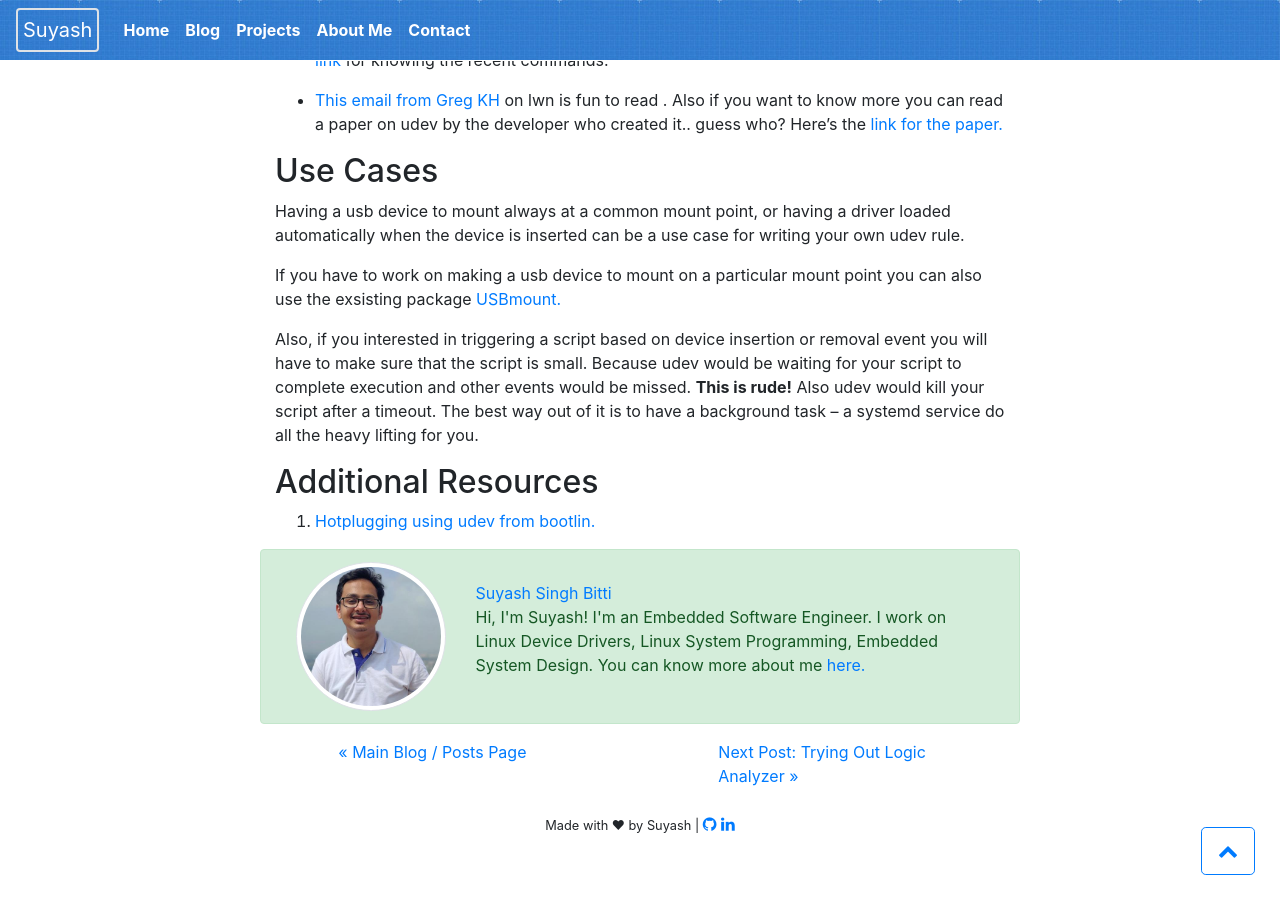
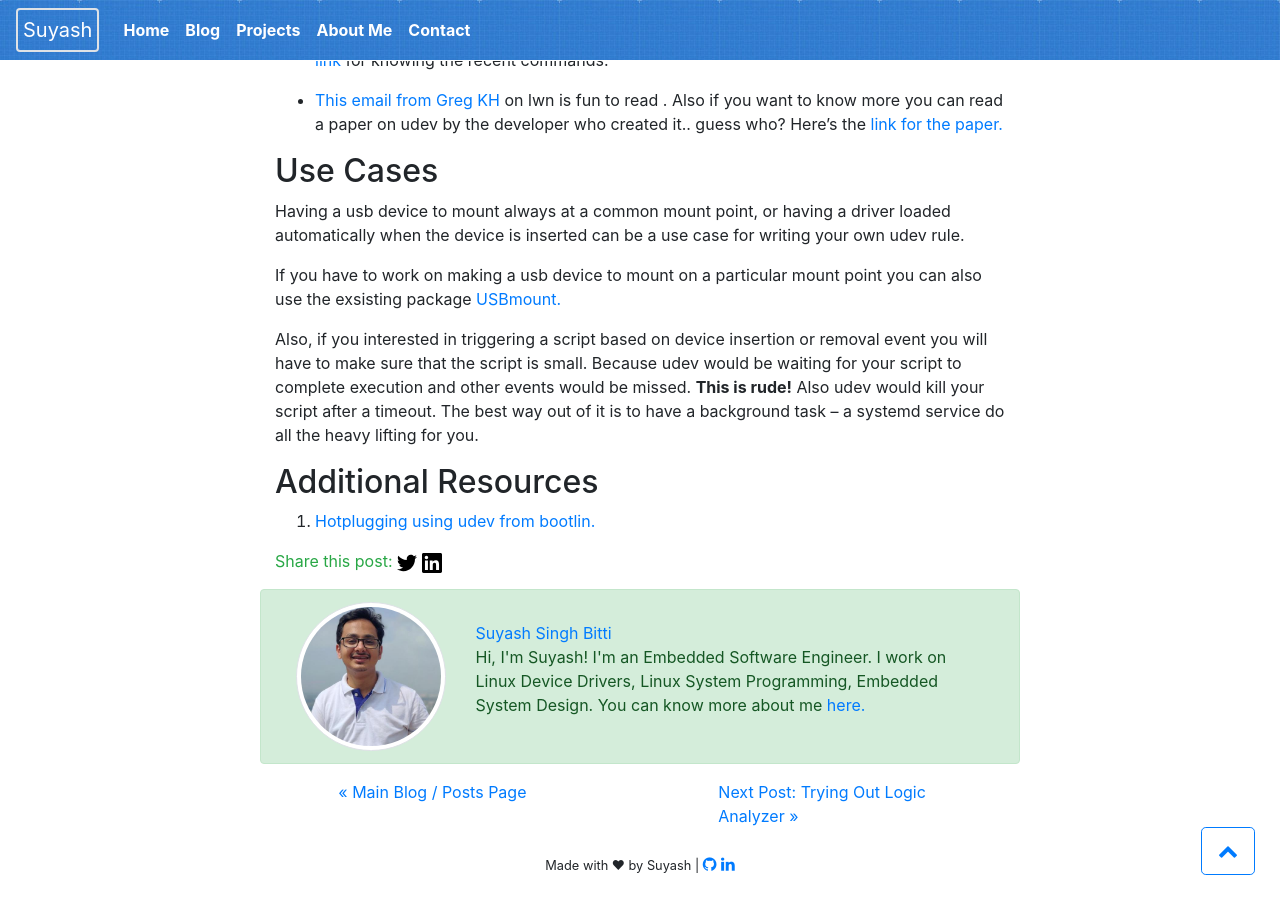
Before and after one commit to suyashsingh/suyashsingh.github.io, a Jekyll site: the page built from _posts/2019-12-29-udev-rules.md, in a window 1280 px wide and 900 px high, scrolled down 1104 px. Built offline with Jekyll 4.4.1, drawn with Linux system fonts in a browser that asks for light colours.

Commit message:
added social media share links for linkedin and twitter

```diff
--- /dev/null
+++ b/_includes/share.html
@@ -0,0 +1,10 @@
+<!-- Social Media Sharing -->
+<div class="text-success" style="display: inline;">
+    Share this post:
+    <a href="https://twitter.com/intent/tweet?url={{site.url}}{{page.url}}&text={{ page.title | default:"" | uri_escape}}&via=cq_suyash" aria-label="link for tweeting this article on twitter" title="link for tweeting this post on twitter" onclick="window.open(this.href, 'mywin','left=20,top=20,width=500,height=500,toolbar=1,resizable=0'); return false;">
+        <img style="height: 20px; width: 20px;" src="/assets/icons/twitter.svg" alt="twitter logo">
+    </a>
+    <a href="https://www.linkedin.com/shareArticle?mini=true&url={{site.url}}{{page.url}}&title={{ page.title | default:"" | uri_escape}}&summary={{ page.post_intro | default:"" | uri_escape}}&source={{ site.url }}" aria-label="link for sharing this article on linkedin" title="link for sharing this post on linkedin" onclick="window.open(this.href, 'mywin','left=20,top=20,width=500,height=500,toolbar=1,resizable=0'); return false;">
+        <img style="height: 20px; width: 20px;" src="/assets/icons/linkedin.svg" alt="linkedin logo">
+    </a>
+</div>
--- a/_layouts/blog_post.html
+++ b/_layouts/blog_post.html
@@ -118,6 +118,7 @@
       <div class="col-md-8 offset-md-2">
         <p>
           {{ content }}
+          {% include share.html %}
         </p>
       </div>
     </div>
```
Also changed, not shown: assets/icons/github.svg (added), assets/icons/linkedin.svg (added), assets/icons/twitter.svg (added).
